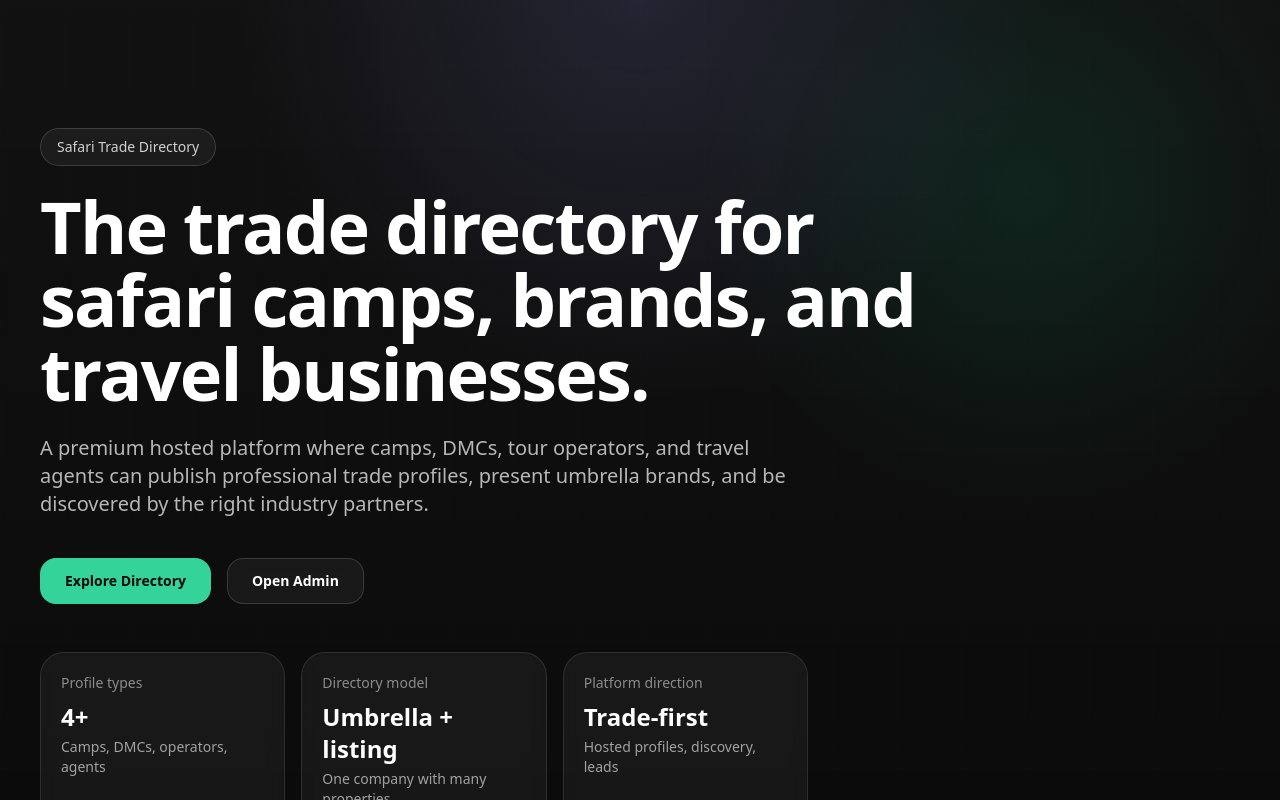
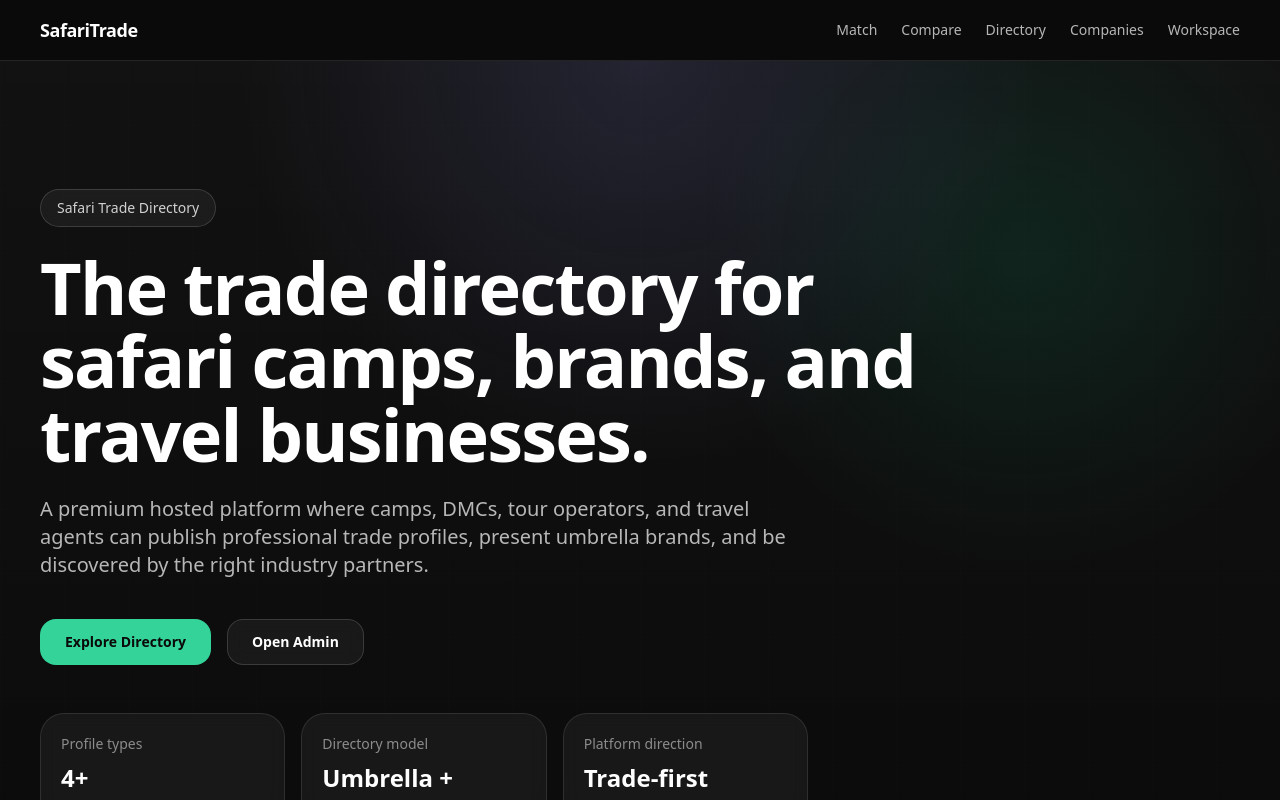
Before and after one commit to aisafarimarketing-ux/safari-trade-directory, a Next.js app: page / in a window 1280 px wide. Shown: the top 800 px of the page. Built offline with nearby package versions, Linux system fonts and the light colour scheme.

Commit message:
Update layout.tsx

```diff
--- a/src/app/layout.tsx
+++ b/src/app/layout.tsx
@@ -1,19 +1,23 @@
-import './globals.css'
-import type { Metadata } from 'next'
+import "./globals.css";
+import type { Metadata } from "next";
+import Navbar from "../components/Navbar";
 
 export const metadata: Metadata = {
-  title: 'Safari Trade Directory | 2025-2026',
-  description: 'Nyumbani & Hilala Camp Special Offers and Trade Profiles',
-}
+  title: "Safari Trade Directory | 2025-2026",
+  description: "Nyumbani & Hilala Camp Special Offers and Trade Profiles",
+};
 
 export default function RootLayout({
   children,
 }: {
-  children: React.ReactNode
+  children: React.ReactNode;
 }) {
   return (
     <html lang="en">
-      <body>{children}</body>
+      <body className="bg-neutral-950 text-white">
+        <Navbar />
+        {children}
+      </body>
     </html>
-  )
+  );
 }
```
